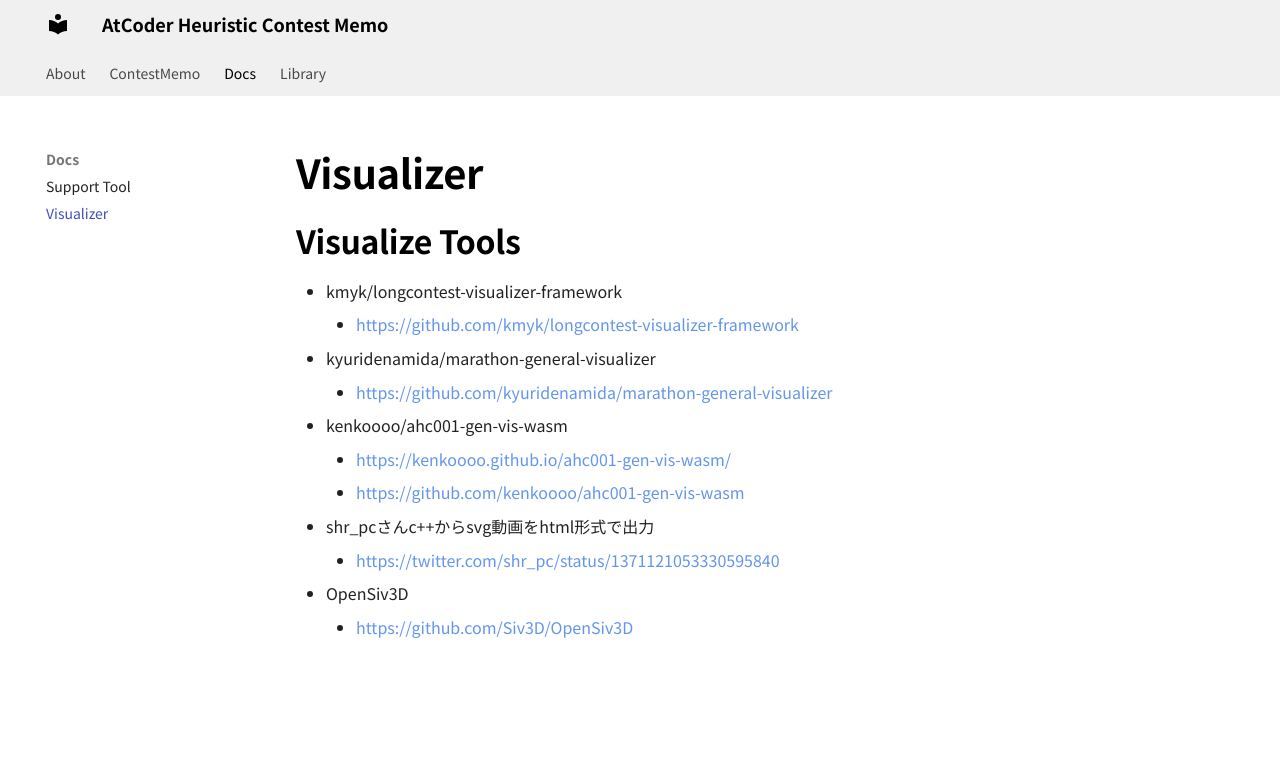
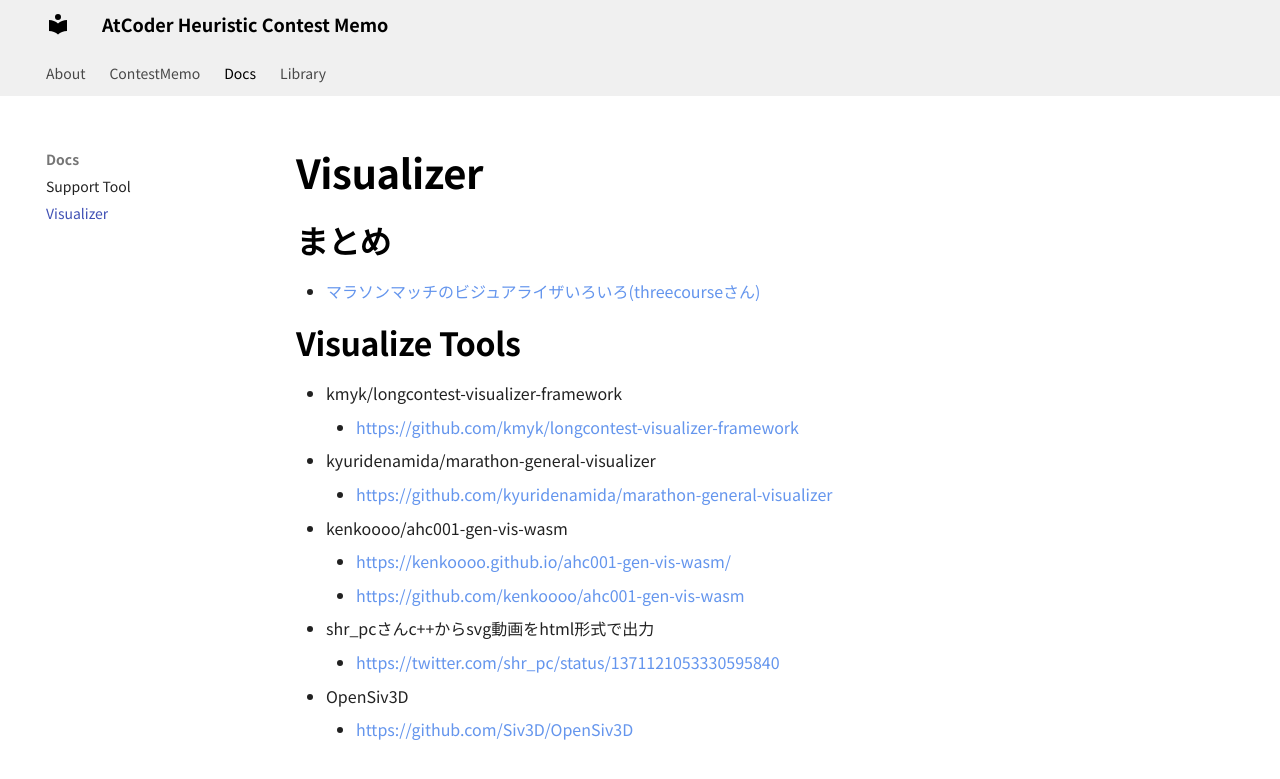
Before and after one commit to jetbead/AtCoderHeuristicContestMemo, an MkDocs documentation site: the page built from docs/Docs/visualizer.md, in a window 1280 px wide. Shown: the top 779 px of the page. Built offline with MkDocs 1.6.1 and Material for MkDocs 9.7.7, drawn with Linux system fonts in a browser that asks for light colours; some web fonts are replaced.

Commit message:
modify visualizer.md

```diff
--- a/docs/Docs/visualizer.md
+++ b/docs/Docs/visualizer.md
@@ -1,4 +1,7 @@
 # Visualizer
+
+## まとめ
+- [マラソンマッチのビジュアライザいろいろ(threecourseさん)](https://threecourse.hatenablog.com/entry/2021/05/04/181226)
 
 ## Visualize Tools
 - kmyk/longcontest-visualizer-framework
```
